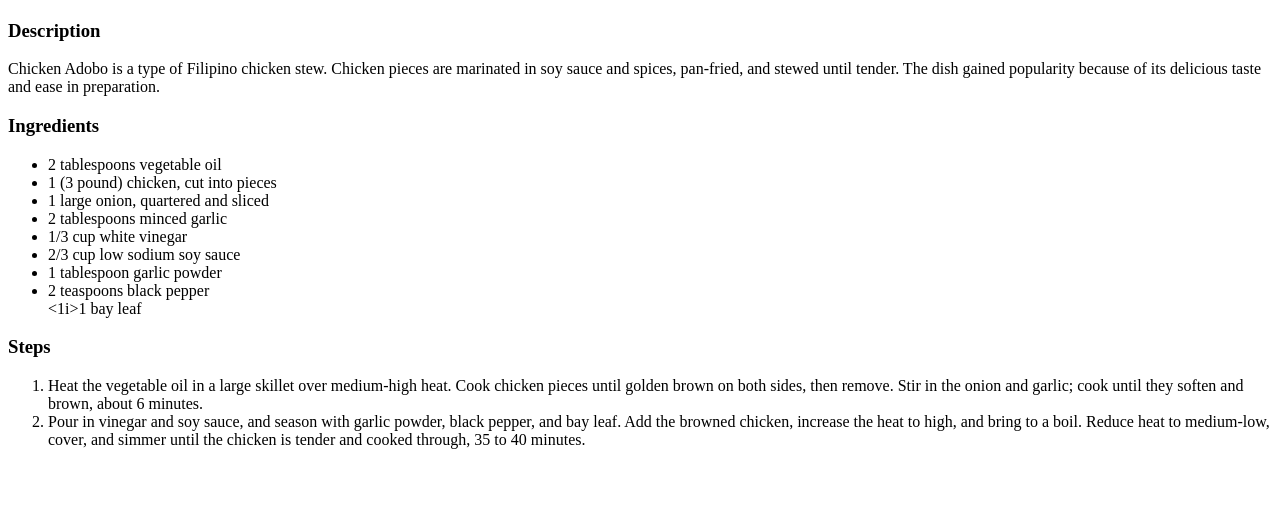
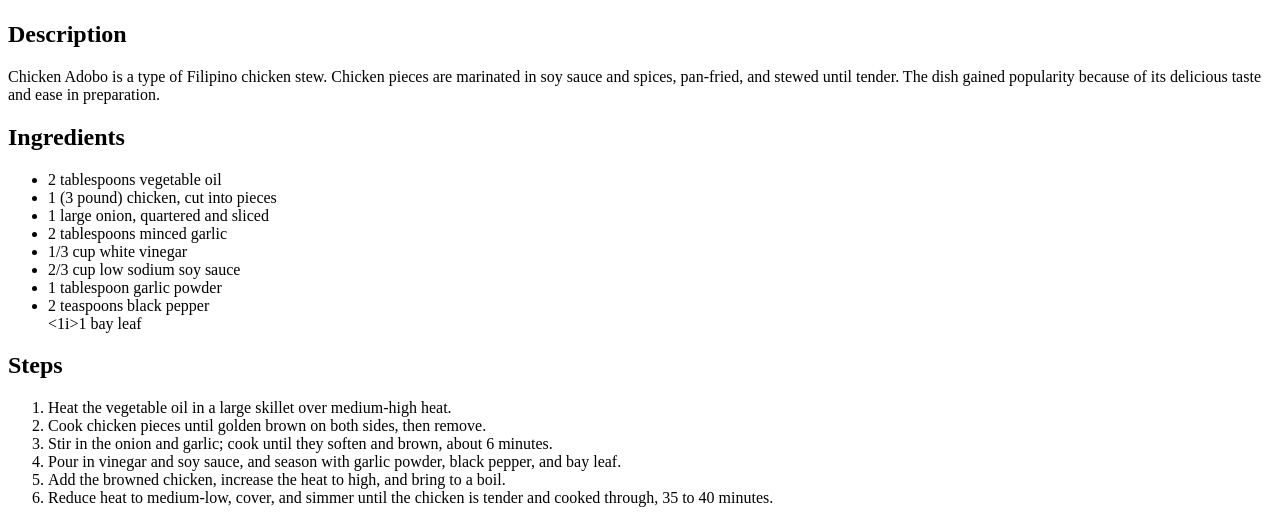
Before and after one commit to reyolan/odin-recipes, a plain HTML site: page recipes/adobo.html in a window 1280 px wide. Shown: the part 458-981 px from the top of the page. Before the commit the page ends 923 px from the top, so only its background shows below. Drawn offline with Linux system fonts and the light colour scheme.

Commit message:
Edit steps and headings in adobo.html

```diff
--- a/recipes/adobo.html
+++ b/recipes/adobo.html
@@ -7,9 +7,9 @@
     <body>
         <h1> Chicken Adobo </h1>
         <img src="../img/adobo.jpeg" alt="Chicken Adobo" width=500px>
-        <h3> Description </h3>
+        <h2> Description </h2>
         <p>Chicken Adobo is a type of Filipino chicken stew. Chicken pieces are marinated in soy sauce and spices, pan-fried, and stewed until tender. The dish gained popularity because of its delicious taste and ease in preparation.</p>
-        <h3> Ingredients </h3>
+        <h2> Ingredients </h2>
         <ul>
             <li>2 tablespoons vegetable oil</li>
             <li>1 (3 pound) chicken, cut into pieces</li>
@@ -21,10 +21,14 @@
             <li>2 teaspoons black pepper</li>
             <1i>1 bay leaf</1i>
         </ul>
-        <h3>Steps</h3>
+        <h2>Steps</h2>
         <ol>
-            <li>Heat the vegetable oil in a large skillet over medium-high heat. Cook chicken pieces until golden brown on both sides, then remove. Stir in the onion and garlic; cook until they soften and brown, about 6 minutes.</li>
-            <li>Pour in vinegar and soy sauce, and season with garlic powder, black pepper, and bay leaf. Add the browned chicken, increase the heat to high, and bring to a boil. Reduce heat to medium-low, cover, and simmer until the chicken is tender and cooked through, 35 to 40 minutes.</li>
+            <li>Heat the vegetable oil in a large skillet over medium-high heat.
+            <li>Cook chicken pieces until golden brown on both sides, then remove. </li>
+            <li>Stir in the onion and garlic; cook until they soften and brown, about 6 minutes.</li>
+            <li>Pour in vinegar and soy sauce, and season with garlic powder, black pepper, and bay leaf. </li>
+            <li>Add the browned chicken, increase the heat to high, and bring to a boil.
+            <li>Reduce heat to medium-low, cover, and simmer until the chicken is tender and cooked through, 35 to 40 minutes.</li>
         </ol>
     </body>
 </html>
```
